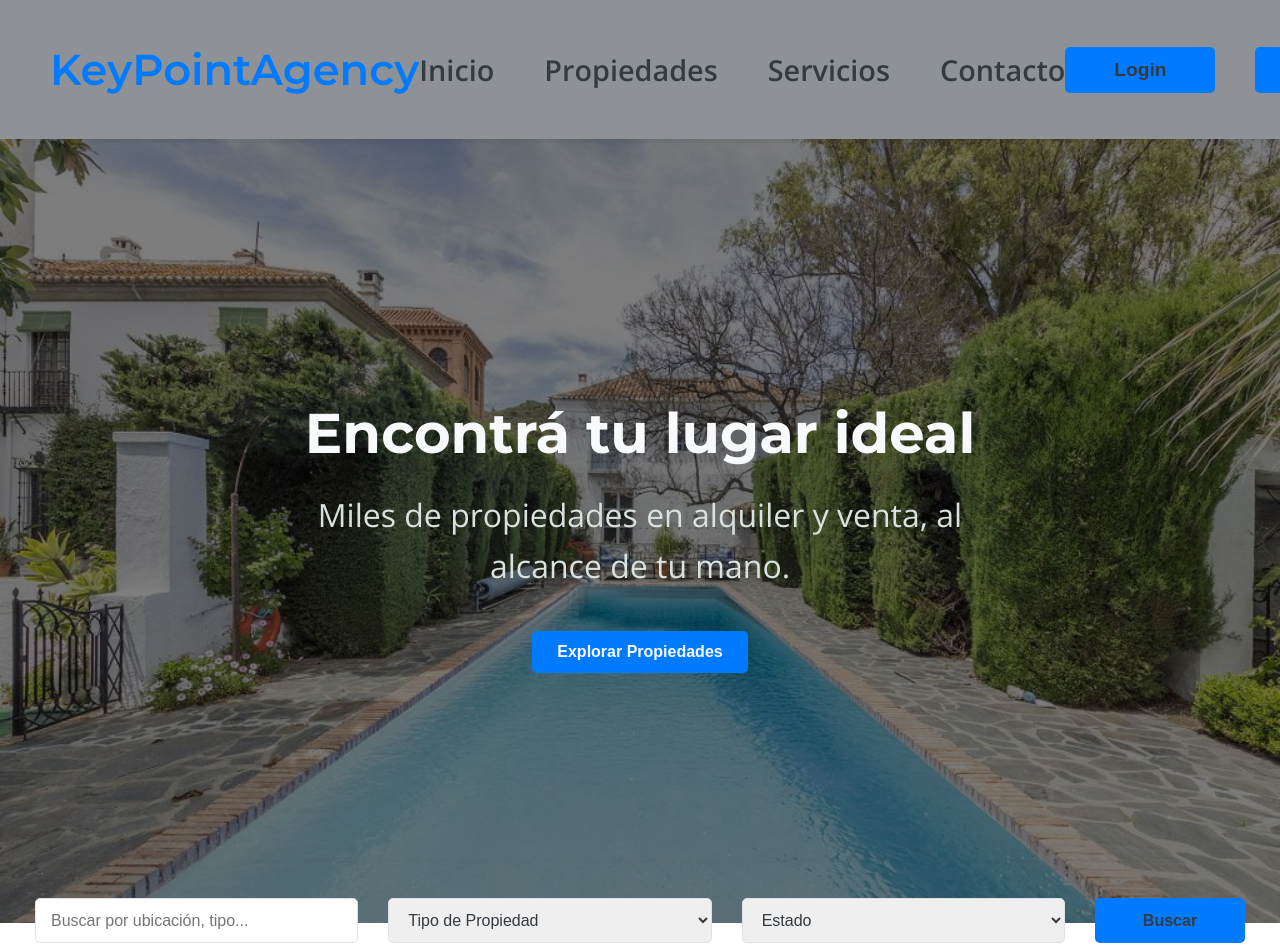
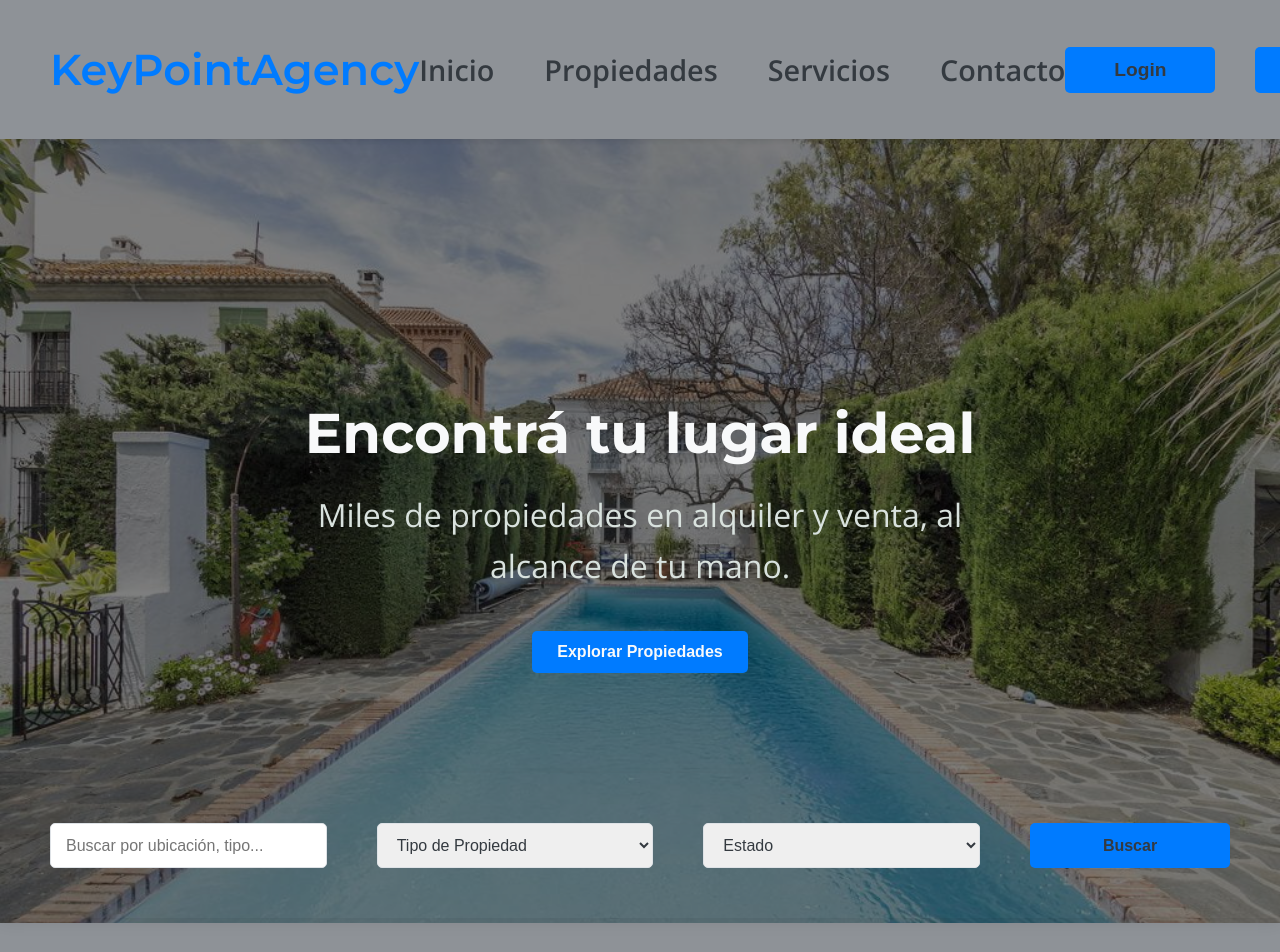
Before and after one commit to GonzaloMartinezz/KeyPointAgency, a React (Vite) app in the folder KeyPointAgency/: page / in a window 1280 px wide. Shown: the top 952 px of the page. Built offline with nearby package versions, Linux system fonts and the light colour scheme.

Commit message:
Componente SearchBar realizado.

```diff
--- a/KeyPointAgency/src/Styles/SearchBar.css
+++ b/KeyPointAgency/src/Styles/SearchBar.css
@@ -3,13 +3,13 @@
     background-color: var(--background-secondary);
     border: none;
     box-shadow: 0 5px 15px var(--shadow-light);
-    padding: 35px;
-    margin-top: -80px; /* Superponerse al hero section */
+    padding: 50px;
+    margin-top: -170px; /* Superponerse al hero section */
     position: relative;
     z-index: 10;
     display: flex;
     flex-wrap: wrap;
-    gap: 30px;
+    gap: 50px;
     justify-content: center;
 }
 
@@ -32,9 +32,11 @@
 }
 
 .search-btn {
-    padding: 12px 30px;
-    font-weight: 600;
-    min-width: 150px;
+    padding: 10px 30px;
+    font-weight: 800;
+    min-width: 200px;
+    position: relative;
+    cursor: pointer;
 }
 
 /* Responsive Search Bar */
```
